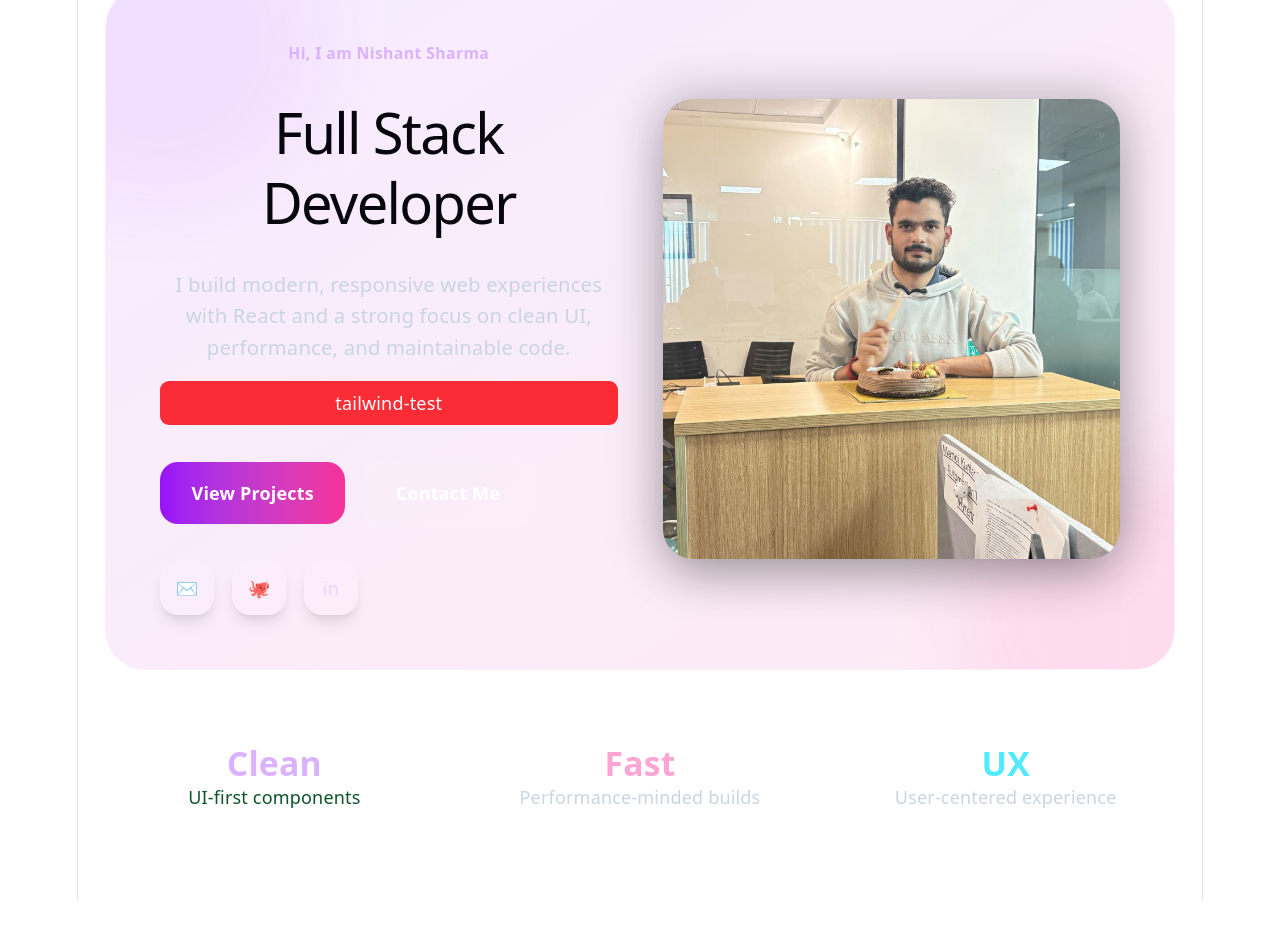
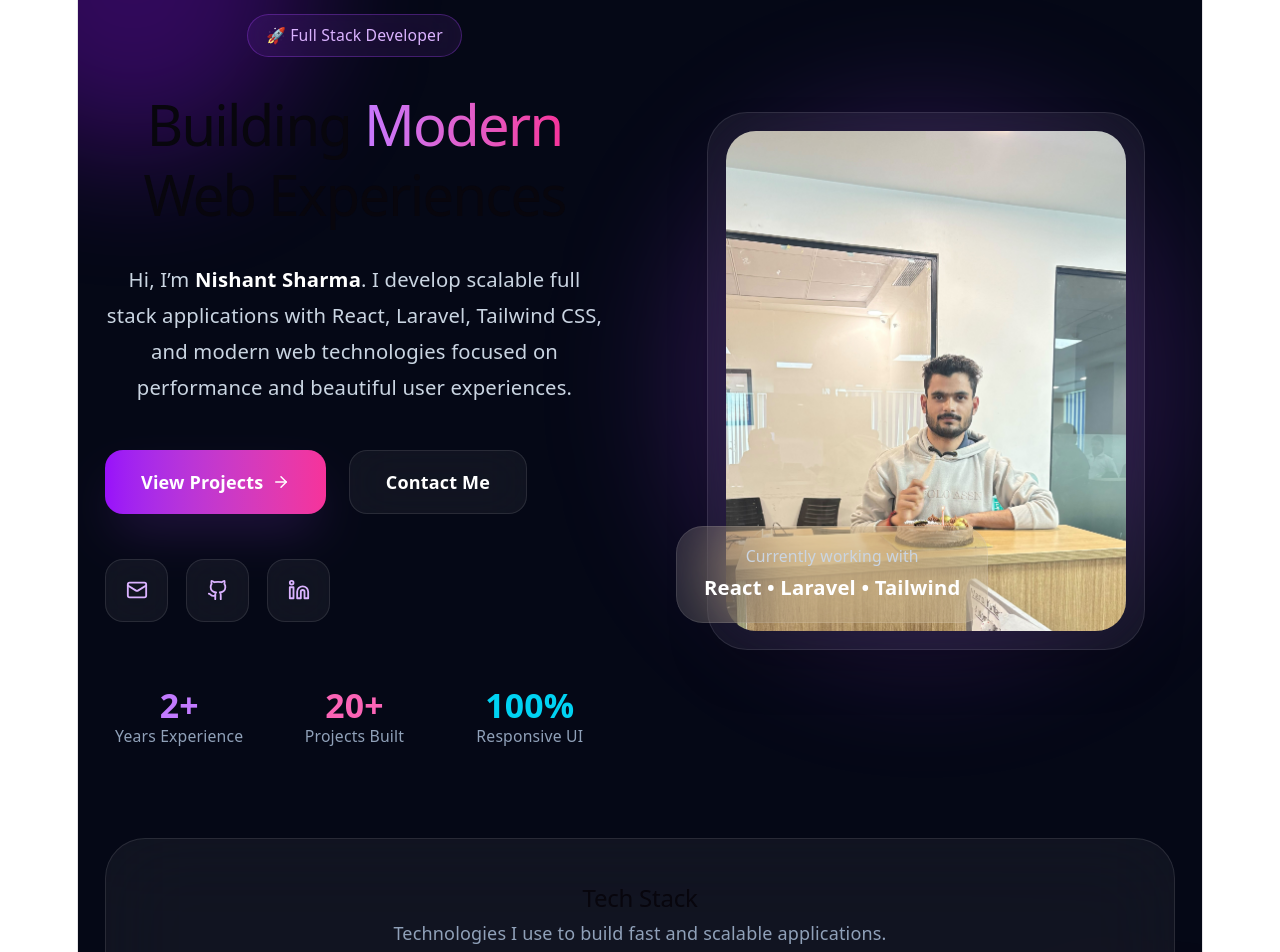
Before and after one commit to Nishant70-sharma/my-portfolio, a React (Vite) app: page / in a window 1280 px wide. Shown: the part 140-1092 px from the top of the page. Before the commit the page ends 1041 px from the top, so only its background shows below. Built offline with nearby package versions, Linux system fonts and the light colour scheme.

Commit message:
Change Home page

```diff
--- a/package.json
+++ b/package.json
@@ -10,7 +10,7 @@
     "preview": "vite preview"
   },
   "dependencies": {
-    "lucide-react": "^1.16.0",
+    "lucide-react": "^0.441.0",
     "react": "^19.2.6",
     "react-dom": "^19.2.6",
     "react-router-dom": "^7.15.1"
--- a/src/pages/Home.jsx
+++ b/src/pages/Home.jsx
@@ -1,94 +1,190 @@
 import heroImg from "../assets/My_image.jpg";
 import { Link } from "react-router-dom";
+import {
+  Github,
+  Linkedin,
+  Mail,
+  ArrowRight,
+} from "lucide-react";
 
 export default function Home() {
   return (
-    <main className="mx-auto max-w-7xl px-6 py-14">
-      <section className="relative overflow-hidden rounded-[40px] border border-white/10 bg-gradient-to-br from-purple-500/10 to-pink-500/10 p-8 backdrop-blur-2xl md:p-12">
-        <div className="absolute inset-0 opacity-40">
-          <div className="absolute -left-24 -top-24 h-72 w-72 rounded-full bg-purple-500/20 blur-2xl" />
-          <div className="absolute -bottom-24 -right-24 h-72 w-72 rounded-full bg-pink-500/20 blur-2xl" />
-        </div>
+    <main className="relative min-h-screen overflow-hidden bg-[#050816] text-white">
+      {/* BACKGROUND EFFECTS */}
+      <div className="absolute left-[-120px] top-[-120px] h-[350px] w-[350px] rounded-full bg-purple-600/30 blur-3xl" />
+      <div className="absolute bottom-[-120px] right-[-120px] h-[350px] w-[350px] rounded-full bg-pink-500/20 blur-3xl" />
 
-        <div className="relative grid items-center gap-10 lg:grid-cols-2">
+      {/* HERO */}
+      <section className="relative mx-auto flex min-h-screen max-w-7xl items-center px-6 py-20">
+        <div className="grid items-center gap-16 lg:grid-cols-2">
+          {/* LEFT */}
           <div>
-            <p className="text-sm font-semibold tracking-wide text-purple-300">
-              Hi, I am Nishant Sharma
-            </p>
-            <h1 className="mt-3 text-4xl font-bold leading-tight sm:text-5xl lg:text-6xl">
-              Full Stack Developer
-            </h1>
-            <p className="mt-5 max-w-xl text-lg leading-7 text-slate-300">
-              I build modern, responsive web experiences with React and a strong
-              focus on clean UI, performance, and maintainable code.
-            </p>
-            <div className="mt-4 rounded-lg bg-red-500 px-3 py-2 text-white">
-              tailwind-test
+            <div className="inline-flex items-center rounded-full border border-purple-500/30 bg-purple-500/10 px-4 py-2 text-sm font-medium text-purple-300 backdrop-blur-xl">
+              🚀 Full Stack Developer
             </div>
 
-            <div className="mt-8 flex flex-wrap items-center gap-4">
+            <h1 className="mt-7 text-5xl font-black leading-tight sm:text-6xl lg:text-7xl">
+              Building
+              <span className="bg-gradient-to-r from-purple-400 to-pink-500 bg-clip-text text-transparent">
+                {" "}
+                Modern
+              </span>
+              <br />
+              Web Experiences
+            </h1>
+
+            <p className="mt-8 max-w-2xl text-lg leading-8 text-slate-300">
+              Hi, I’m{" "}
+              <span className="font-semibold text-white">
+                Nishant Sharma
+              </span>
+              . I develop scalable full stack applications with React,
+              Laravel, Tailwind CSS, and modern web technologies focused on
+              performance and beautiful user experiences.
+            </p>
+
+            {/* BUTTONS */}
+            <div className="mt-10 flex flex-wrap gap-5">
               <Link
                 to="/projects"
-                className="rounded-2xl bg-gradient-to-r from-purple-600 to-pink-500 px-7 py-4 font-semibold text-white transition hover:scale-105"
+                className="group inline-flex items-center gap-2 rounded-2xl bg-gradient-to-r from-purple-600 to-pink-500 px-8 py-4 font-semibold text-white shadow-2xl shadow-purple-500/20 transition hover:scale-105"
               >
                 View Projects
+                <ArrowRight
+                  size={18}
+                  className="transition group-hover:translate-x-1"
+                />
               </Link>
+
               <Link
                 to="/contact"
-                className="rounded-2xl border border-white/10 bg-white/5 px-7 py-4 font-semibold text-white transition hover:border-purple-400/40"
+                className="rounded-2xl border border-white/10 bg-white/5 px-8 py-4 font-semibold backdrop-blur-xl transition hover:border-purple-400/40 hover:bg-white/10"
               >
                 Contact Me
               </Link>
             </div>
 
-            <div className="mt-8 flex items-center gap-4">
+            {/* SOCIALS */}
+            <div className="mt-10 flex items-center gap-4">
               <a
-                href="#"
-                aria-label="Email"
-                className="flex h-12 w-12 items-center justify-center rounded-2xl bg-white/5 text-purple-200 shadow-lg transition hover:-translate-y-1"
+                href="mailto:your-email@example.com"
+                className="flex h-14 w-14 items-center justify-center rounded-2xl border border-white/10 bg-white/5 text-purple-300 backdrop-blur-xl transition hover:-translate-y-1 hover:border-purple-500/40"
               >
-                ✉️
+                <Mail size={22} />
               </a>
+
               <a
-                href="#"
-                aria-label="GitHub"
-                className="flex h-12 w-12 items-center justify-center rounded-2xl bg-white/5 text-purple-200 shadow-lg transition hover:-translate-y-1"
+                href="https://github.com/"
+                target="_blank"
+                rel="noreferrer"
+                className="flex h-14 w-14 items-center justify-center rounded-2xl border border-white/10 bg-white/5 text-purple-300 backdrop-blur-xl transition hover:-translate-y-1 hover:border-purple-500/40"
               >
-                🐙
+                <Github size={22} />
               </a>
+
               <a
-                href="#"
-                aria-label="LinkedIn"
-                className="flex h-12 w-12 items-center justify-center rounded-2xl bg-white/5 text-purple-200 shadow-lg transition hover:-translate-y-1"
+                href="https://linkedin.com/"
+                target="_blank"
+                rel="noreferrer"
+                className="flex h-14 w-14 items-center justify-center rounded-2xl border border-white/10 bg-white/5 text-purple-300 backdrop-blur-xl transition hover:-translate-y-1 hover:border-purple-500/40"
               >
-                in
+                <Linkedin size={22} />
               </a>
+            </div>
+
+            {/* STATS */}
+            <div className="mt-14 grid grid-cols-3 gap-6">
+              <div>
+                <h3 className="text-3xl font-black text-purple-400">
+                  2+
+                </h3>
+                <p className="mt-2 text-sm text-slate-400">
+                  Years Experience
+                </p>
+              </div>
+
+              <div>
+                <h3 className="text-3xl font-black text-pink-400">
+                  20+
+                </h3>
+                <p className="mt-2 text-sm text-slate-400">
+                  Projects Built
+                </p>
+              </div>
+
+              <div>
+                <h3 className="text-3xl font-black text-cyan-400">
+                  100%
+                </h3>
+                <p className="mt-2 text-sm text-slate-400">
+                  Responsive UI
+                </p>
+              </div>
             </div>
           </div>
 
-          <div className="relative">
-            <div className="absolute -inset-2 rounded-[40px] bg-black/20 blur-xl" />
-            <img
-              src={heroImg}
-              alt="Hero"
-              className="relative z-10 h-[360px] w-full rounded-[30px] object-cover object-center shadow-2xl md:h-[460px]"
-            />
+          {/* RIGHT */}
+          <div className="relative flex justify-center">
+            {/* GLOW */}
+            <div className="absolute inset-0 rounded-full bg-purple-500/20 blur-3xl" />
+
+            {/* IMAGE CARD */}
+            <div className="relative overflow-hidden rounded-[40px] border border-white/10 bg-white/5 p-4 shadow-2xl backdrop-blur-2xl">
+              <img
+                src={heroImg}
+                alt="Nishant Sharma"
+                className="h-[500px] w-[400px] rounded-[30px] object-cover object-top"
+              />
+            </div>
+
+            {/* FLOATING CARD */}
+            <div className="absolute bottom-6 left-0 rounded-3xl border border-white/10 bg-white/10 px-6 py-4 backdrop-blur-2xl">
+              <p className="text-sm text-slate-300">
+                Currently working with
+              </p>
+
+              <h4 className="mt-1 text-lg font-bold">
+                React • Laravel • Tailwind
+              </h4>
+            </div>
           </div>
         </div>
       </section>
 
-      <section className="mt-10 grid gap-6 md:grid-cols-3">
-        <div className="rounded-[30px] border border-white/10 bg-white/5 p-6 text-center backdrop-blur-2xl">
-          <div className="text-3xl font-bold text-purple-300">Clean</div>
-          <p className="mt-3 text-green-900">UI-first components</p>
-        </div>
-        <div className="rounded-[30px] border border-white/10 bg-white/5 p-6 text-center backdrop-blur-2xl">
-          <div className="text-3xl font-bold text-pink-300">Fast</div>
-          <p className="mt-3 text-slate-300">Performance-minded builds</p>
-        </div>
-        <div className="rounded-[30px] border border-white/10 bg-white/5 p-6 text-center backdrop-blur-2xl">
-          <div className="text-3xl font-bold text-cyan-300">UX</div>
-          <p className="mt-3 text-slate-300">User-centered experience</p>
+      {/* SKILLS */}
+      <section className="relative mx-auto max-w-7xl px-6 pb-24">
+        <div className="rounded-[40px] border border-white/10 bg-white/5 p-10 backdrop-blur-2xl">
+          <div className="mb-10 text-center">
+            <h2 className="text-4xl font-black">
+              Tech Stack
+            </h2>
+
+            <p className="mt-4 text-slate-400">
+              Technologies I use to build fast and scalable applications.
+            </p>
+          </div>
+
+          <div className="flex flex-wrap justify-center gap-5">
+            {[
+              "React",
+              "Laravel",
+              "Vue",
+              "Tailwind CSS",
+              "JavaScript",
+              "PHP",
+              "MySQL",
+              "GitHub",
+              "REST API",
+              "Vite",
+            ].map((tech) => (
+              <div
+                key={tech}
+                className="rounded-2xl border border-white/10 bg-white/5 px-6 py-4 font-medium text-slate-200 transition hover:-translate-y-1 hover:border-purple-500/40"
+              >
+                {tech}
+              </div>
+            ))}
+          </div>
         </div>
       </section>
     </main>
```
